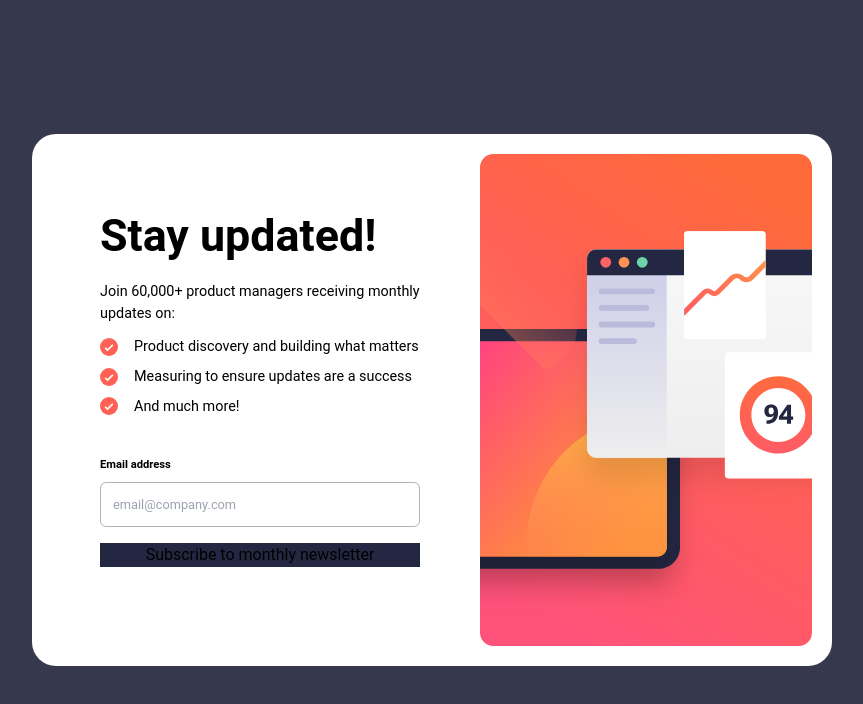
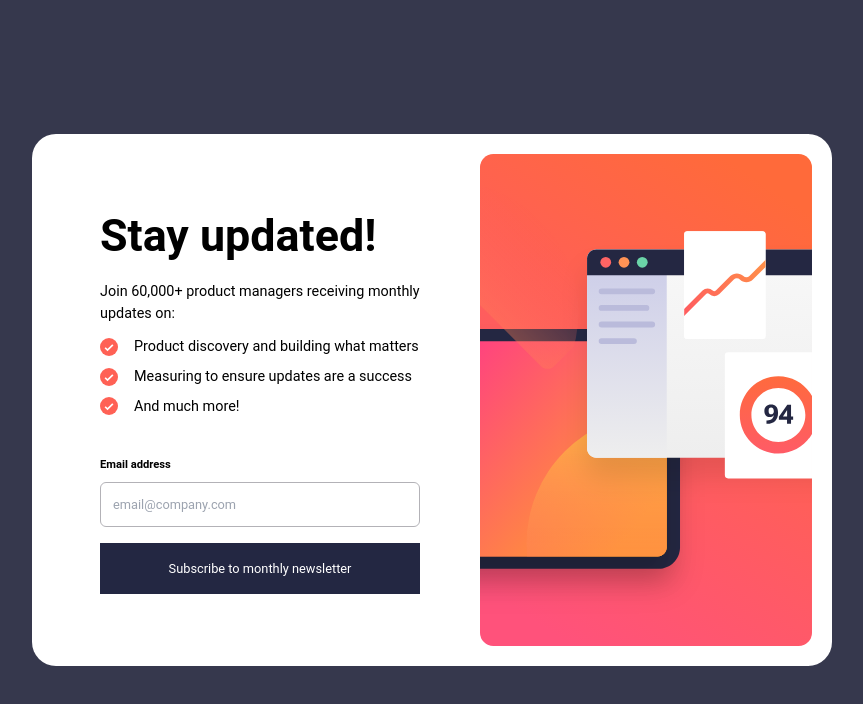
Before and after one commit to mehrnaz98/newsletter-signup-form, a Vue app: page / in a window 1280 px wide. Shown: the top 704 px of the page, without its empty margins (208-1071 px from the left). Built offline with nearby package versions, Linux system fonts and the light colour scheme.

Commit message:
Update button padding and color

```diff
--- a/src/App.vue
+++ b/src/App.vue
@@ -30,7 +30,7 @@
             class="mt-2 border border-[#B3B2B7] text-[0.8rem] p-3 rounded-md"
             placeholder="email@company.com"
           />
-          <button class="bg-[#232742] mt-4">
+          <button class="bg-[#232742] text-white mt-4 text-[0.8rem] p-4">
             Subscribe to monthly newsletter
           </button>
         </form>
--- a/src/assets/output.css
+++ b/src/assets/output.css
@@ -720,6 +720,10 @@ video {
   padding: 0.75rem;
 }
 
+.p-5 {
+  padding: 1.25rem;
+}
+
 .text-\[1rem\] {
   font-size: 1rem;
 }
@@ -759,6 +763,11 @@ video {
 .text-\[\#B3B2B7\] {
   --tw-text-opacity: 1;
   color: rgb(179 178 183 / var(--tw-text-opacity));
+}
+
+.text-white {
+  --tw-text-opacity: 1;
+  color: rgb(255 255 255 / var(--tw-text-opacity));
 }
 
 .roboto-regular {
```
